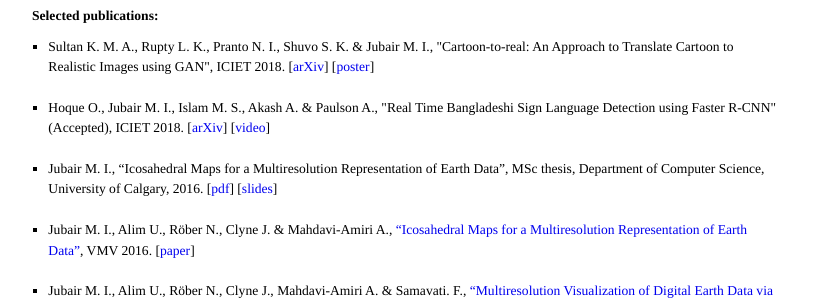
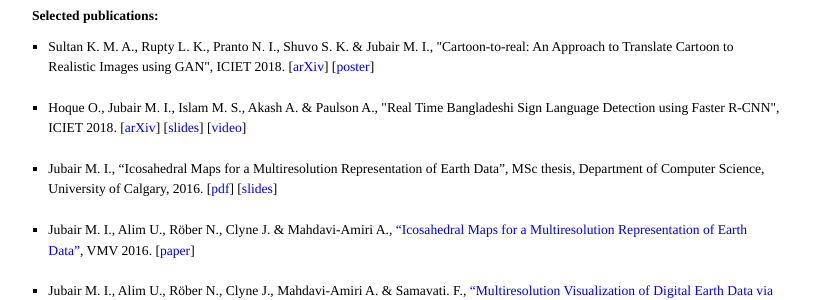
Before and after one commit to imruljubair/imruljubair.github.io, a Jekyll site: the page built from index.html, in a window 1280 px wide and 900 px high, scrolled down 1029 px. Shown: the part 160-460 px from the top of the window, without its empty margins (232-1047 px from the left). Built offline with Jekyll 4.4.1, drawn with Linux system fonts in a browser that asks for light colours.

Commit message:
projects

```diff
--- a/_includes/research.html
+++ b/_includes/research.html
@@ -14,7 +14,7 @@
 <ol style="font-size:85%">
   <li> Sultan K. M. A., Rupty L. K., Pranto N. I., Shuvo S. K. & Jubair M. I., "Cartoon-to-real: An Approach to Translate Cartoon to Realistic Images using GAN", ICIET 2018. [<a href="https://arxiv.org/abs/1811.11796">arXiv</a>] [<a href="https://imruljubair.github.io/project/material/cartoon_poster.pdf">poster</a>]</li>
   <br>
-  <li> Hoque O., Jubair M. I., Islam M. S., Akash A. & Paulson A., "Real Time Bangladeshi Sign Language Detection using Faster R-CNN" (Accepted), ICIET 2018. [<a href="https://arxiv.org/abs/1811.12813">arXiv</a>] [<a href="https://youtu.be/8NLwOpQCmW0">video</a>]</li>
+  <li> Hoque O., Jubair M. I., Islam M. S., Akash A. & Paulson A., "Real Time Bangladeshi Sign Language Detection using Faster R-CNN", ICIET 2018. [<a href="https://arxiv.org/abs/1811.12813">arXiv</a>] [<a href="https://imruljubair.github.io/project/material/bdsl_slides.pdf">slides</a>] [<a href="https://youtu.be/8NLwOpQCmW0">video</a>]</li>
   <br>
   <li> Jubair M. I., “Icosahedral Maps for a Multiresolution Representation of Earth Data”, MSc thesis, Department of Computer Science, University of Calgary, 2016. [<a href="https://prism.ucalgary.ca/handle/11023/3527">pdf</a>] [<a href="http://visagg.cpsc.ucalgary.ca/sites/default/files/vmv%2Bdkrz.pdf">slides</a>]</li>
   <br>
```
